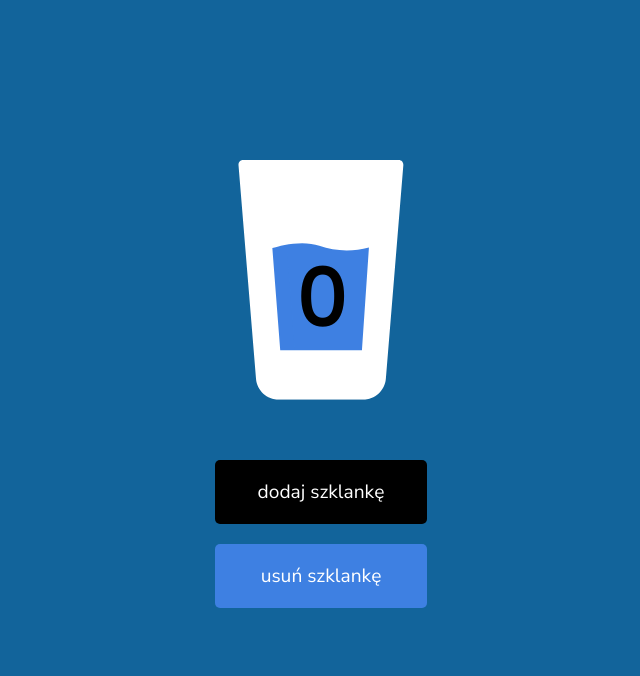
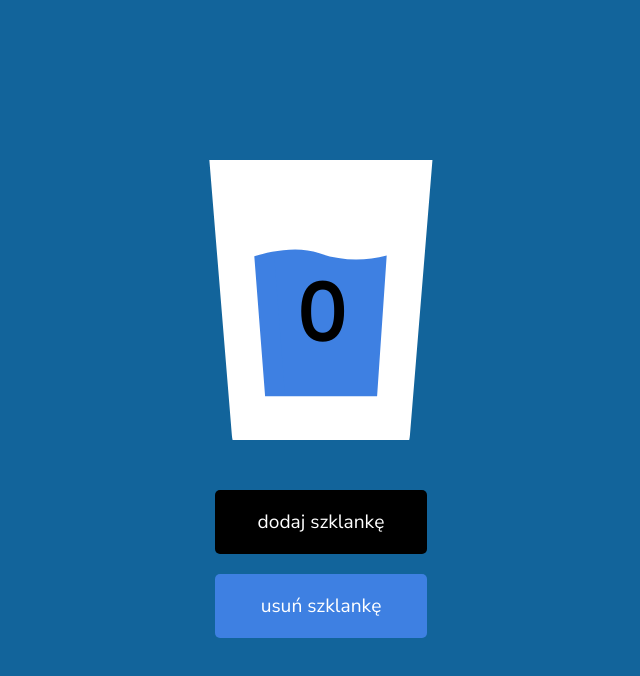
Before and after one commit to AleksandraBozenko/hydrapp, a website: page src/content/index.html in a window 1280 px wide. Shown: the whole page, without its empty margins (319-959 px from the left). Drawn offline with nearby package versions, Linux system fonts and the light colour scheme; files that its build step writes are made by us from their sources; files whose address does not match are found by name.

Commit message:
Repair: Background image position

```diff
--- a/src/content/index.html
+++ b/src/content/index.html
@@ -33,9 +33,6 @@
    <main class="main">
      <section class="water">
        <div class="water__glass">
-         <div class="water__glass--icon">
-           <img class="water__glass--icon-img" src="/assets/img/glass.svg" alt="szklanka wody">
-         </div>
          <p class="water__glass--counter">0</p>
        </div>
        <button class="water__button water__add">
--- a/src/scss/main.scss
+++ b/src/scss/main.scss
@@ -20,25 +20,20 @@ html {
   @include center;
   flex-direction: column;
   &__glass{
-    padding: 10px;
-    height: 300px;
-    width: 100%;
+    background-image: url('../assets/img/glass.svg');
+    background-position: center;
+    height: 280px;
+    width: 280px;
+    margin: 40px 0;
     @include center;
-    flex-direction: column;
-    &--icon{
-      width: 300px;
-      height: 100%;
-      @include center;
-      margin-bottom: 40px;
-      &-img{
-        width: 80%;
-      }
-    }
+    // flex-direction: column;
     &--counter{
-      position: absolute;
+      // position: absolute;
       font-size: 5em;
       font-weight: bold;
       margin: 0;
+      padding-top: 30px;
+
     }
   }
   &__button{
```
